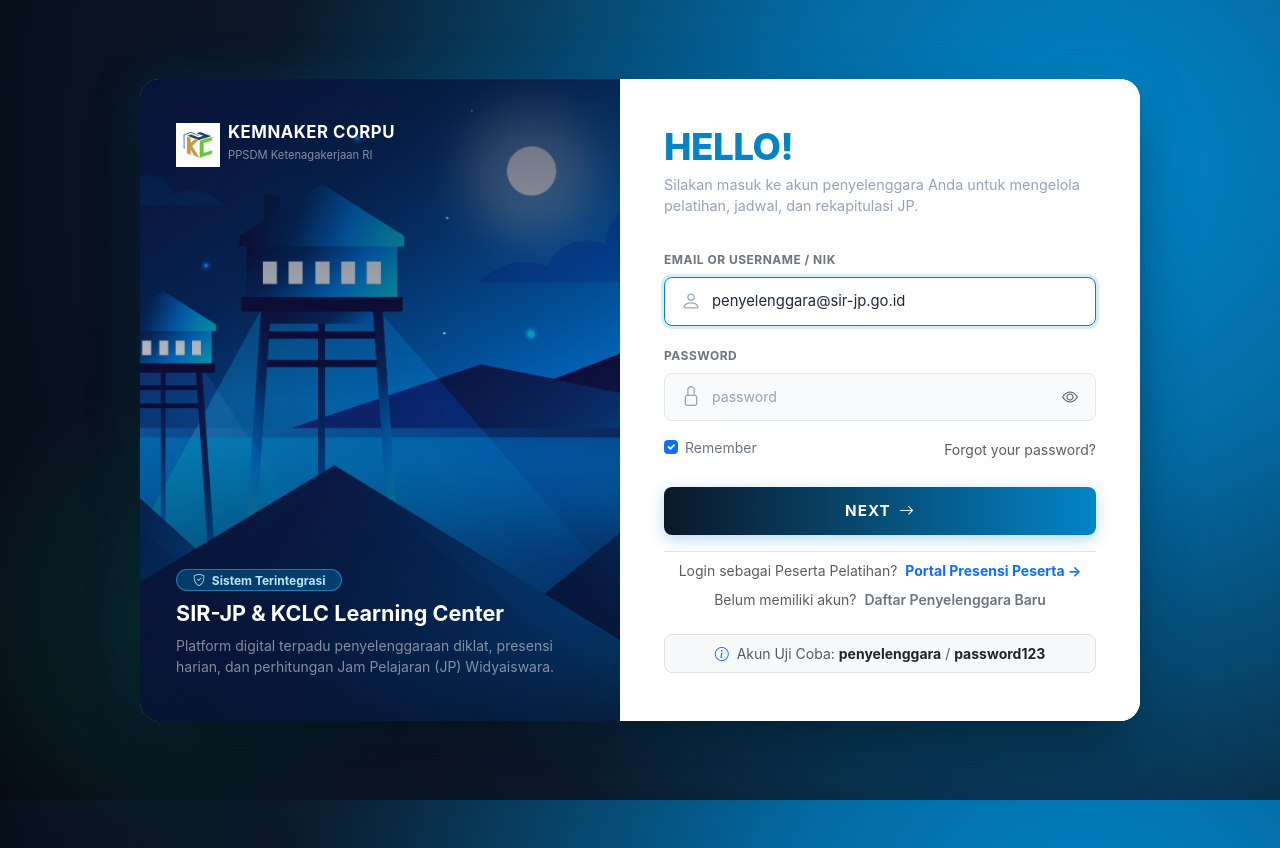
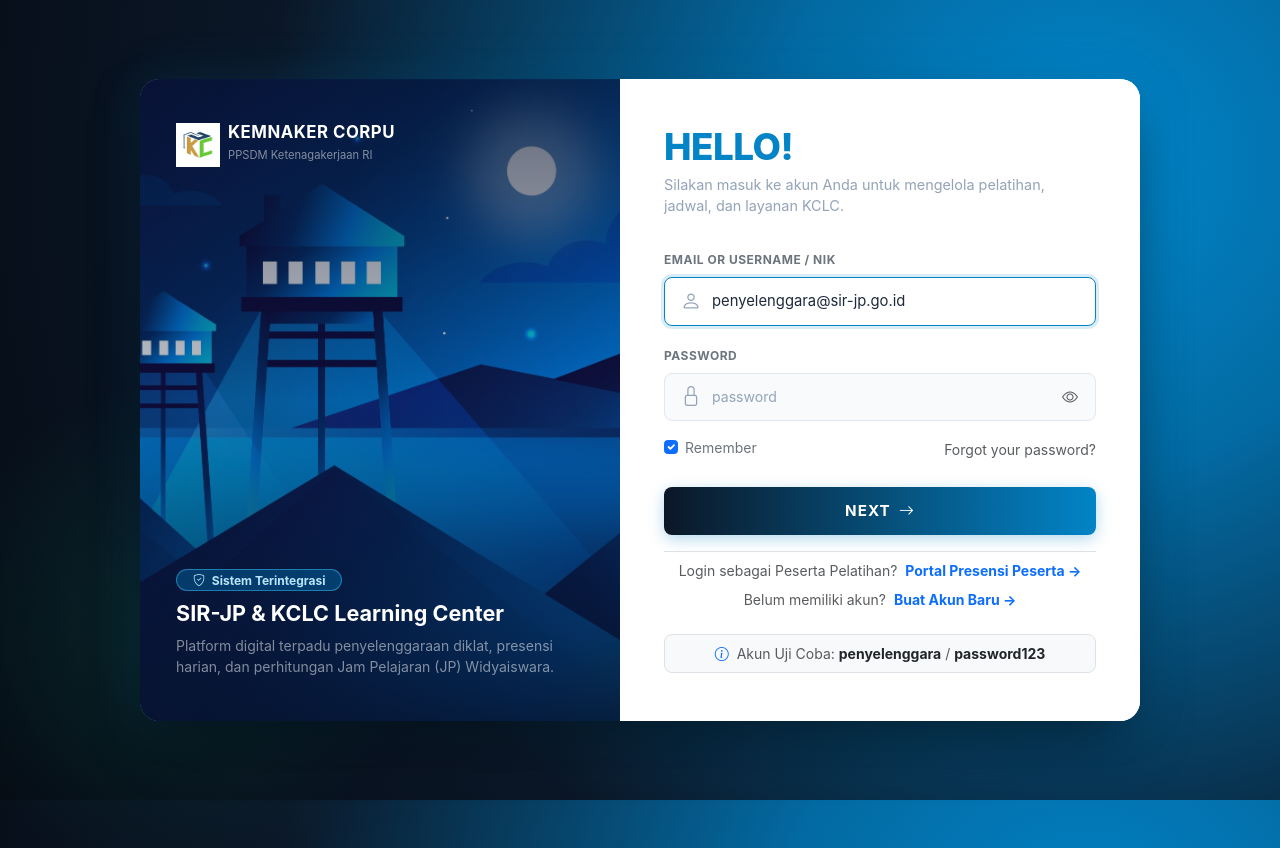
Before and after one commit to akhmadrizaldy74/SIR-JP, a Laravel app: page /login in a window 1280 px wide; the page is wider, and only the part inside the window is pictured. Shown: the top 848 px of that part. Run offline with Laravel 12, Linux system fonts and the light colour scheme; parts of the project's set-up code (start-up, migrations or seed data) failed here and were passed over; some libraries are stand-ins or nearby versions.

Commit message:
fix(auth): update registration and login labels to Buat Akun Baru for guest onboarding

```diff
--- a/resources/views/auth/login.blade.php
+++ b/resources/views/auth/login.blade.php
@@ -1,11 +1,11 @@
 @extends('layouts.auth')
 
-@section('title', 'Masuk ke Sistem - Penyelenggara')
+@section('title', 'Masuk ke Sistem - KEMNAKER CORPU')
 
 @section('content')
 <div class="auth-greeting-title">HELLO!</div>
 <p class="auth-greeting-subtitle">
-    Silakan masuk ke akun penyelenggara Anda untuk mengelola pelatihan, jadwal, dan rekapitulasi JP.
+    Silakan masuk ke akun Anda untuk mengelola pelatihan, jadwal, dan layanan KCLC.
 </p>
 
 @include('partials.alerts')
@@ -86,8 +86,8 @@
     </div>
     <div class="small text-muted">
         Belum memiliki akun?
-        <a href="{{ route('register') }}" class="fw-semibold text-secondary text-decoration-none ms-1">
-            Daftar Penyelenggara Baru
+        <a href="{{ route('register') }}" class="fw-bold text-primary text-decoration-none ms-1">
+            Buat Akun Baru &rarr;
         </a>
     </div>
 </div>
```
Also changed, not shown: resources/views/auth/register.blade.php (+4 -4 lines).
